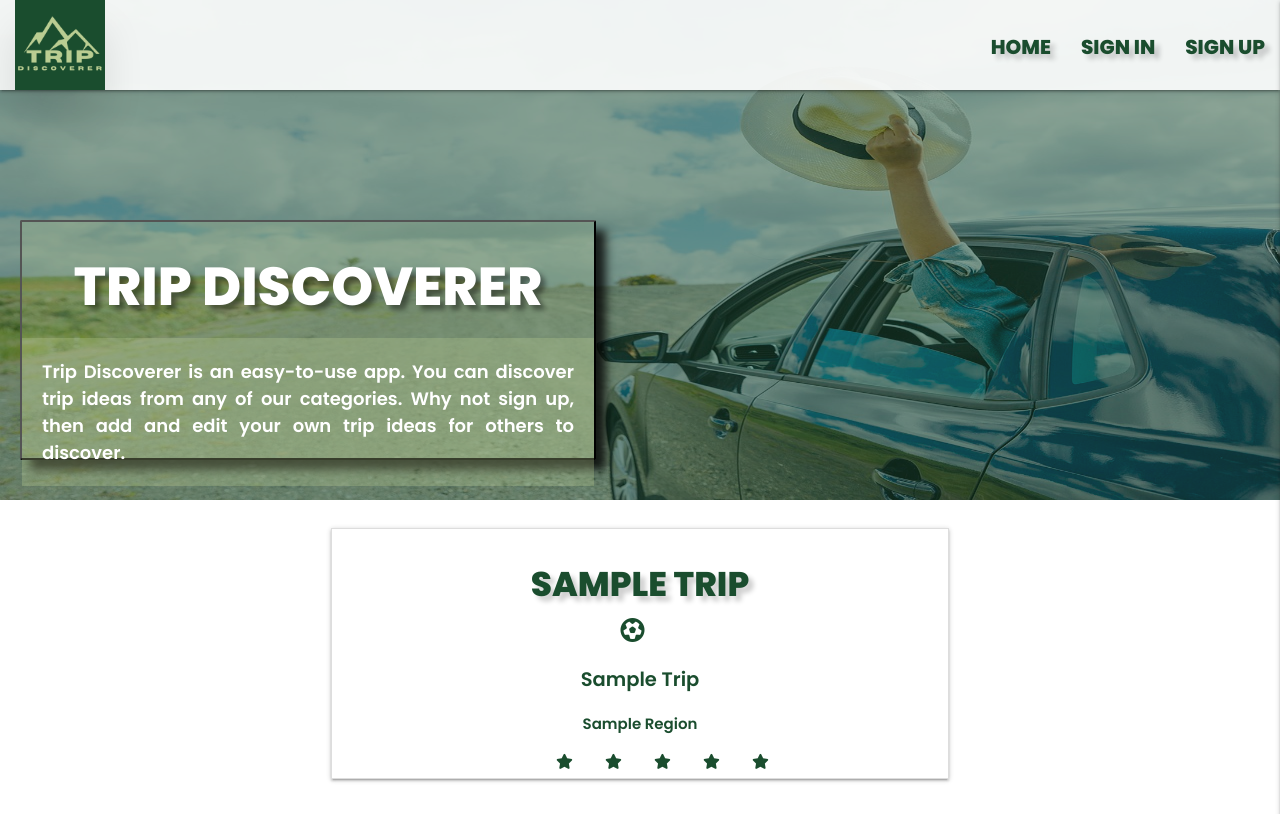
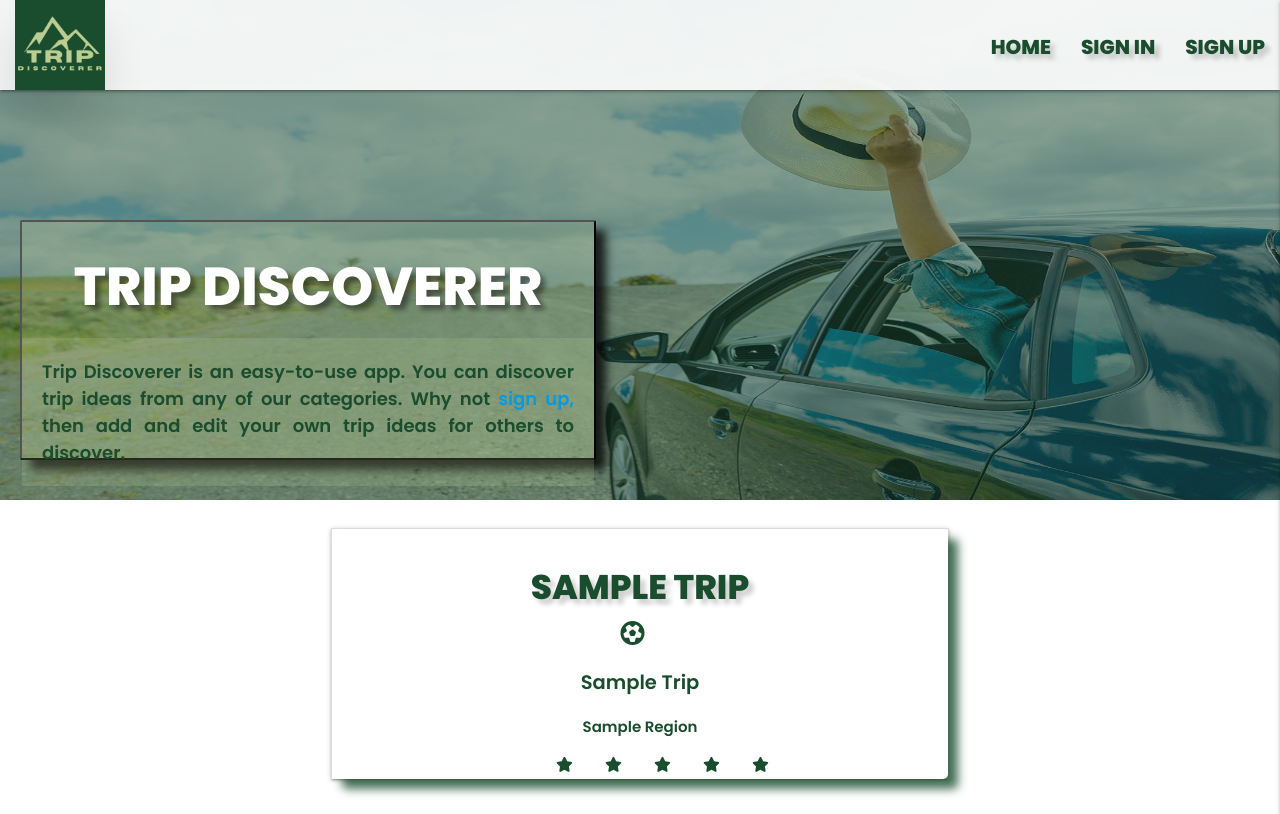
Before and after one commit to e-h-dev/trip-discoverer, a Flask app: page / in a window 1280 px wide. Run offline with Flask 3, Linux system fonts and the light colour scheme; a database or web service that is not in the repository returns one stand-in record (values such as "Sample title"); some libraries are stand-ins or nearby versions.

Commit message:
Update style to mian displays

```diff
--- a/static/css/style.css
+++ b/static/css/style.css
@@ -4,7 +4,7 @@
     --dark-color:#fff;
     /* --dark-opaque: rgba(26, 77, 46, 0.9); */
     --dark-opaque:rgba(255, 255, 255, 0.9);
-    --light-color:  rgb(26, 77, 46);;
+    --light-color:  rgb(26, 77, 46);
     --light-opaque: rgba(186, 205, 146, 0.5)
 }
 
@@ -103,7 +103,8 @@ nav{
 .hero-about p{
   font-weight: 600;
   font-size: 1.2rem;
-  background-color: rgba(186, 205, 146, 0.3);
+  color:var(--light-color);
+  background-color: rgba(186, 205, 146, 0.2);
   padding:20px;
   text-align: justify;
 }
@@ -128,6 +129,14 @@ nav{
     opacity: 0;
   }
 }
+
+/* trips page */
+
+.web-btn{
+  background-color: var(--dark-color);
+  color:var(--light-color)
+}
+
 
 
 /* register page */
@@ -249,6 +258,10 @@ i{
   font-family: var(--head-text);
   height:250px;
   text-align: center;
+  border:solid var(--dark-color) 3px;
+  margin-bottom: 12px;
+  border-radius: 5px;
+  box-shadow: 10px 10px 10px rgba(26, 77, 46, 0.8);
 }
 
 .trip-header h4{
@@ -284,6 +297,10 @@ i{
   background-color: var(--light-color);
   color:var(--dark-color);
   text-align: center;
+  border:solid var(--dark-color) 3px;
+  margin-bottom: 12px;
+  border-radius: 5px;
+  box-shadow: 10px 10px 10px rgba(26, 77, 46, 0.8);
 }
 
 .trip-content-head{
--- a/templates/add-trip.html
+++ b/templates/add-trip.html
@@ -78,7 +78,7 @@
                              <!-- website -->
                              <div class="row">
                                 <div class="input-field col s12">
-                                    <i class="fa-solid fa-signs-post"></i>
+                                    <i class="fa-solid fa-globe"></i>
                                     <input id="website" name="website" type="text"
                                          class="validate focus-color">
                                     <label for="website">Copy the link to your trip's website</label>
--- a/templates/trips.html
+++ b/templates/trips.html
@@ -8,7 +8,7 @@
                 <p>
                     Trip Discoverer is an easy-to-use app.
                     You can discover trip ideas from any of our categories.
-                    Why not sign up, then add and edit your own trip ideas
+                    Why not <a href="{{ url_for('register') }}"> sign up,</a> then add and edit your own trip ideas
                     for others to discover.
             </div>
         </div>
@@ -88,7 +88,7 @@
                     {% endif %}
                     {{ trip.trip_review }}<br>
                     {% if trip.website %}
-                        <a href="{{ trip.website }}" target="_blank">Website</a>
+                        <a href="{{ trip.website }}" class="btn-large web-btn" target="_blank">Website</a>
                     {% endif %}
                     <p><em>Trip added by: {{ trip.created_by }}</em></p>
                     {% if session.user|lower == trip.created_by|lower %}
```
